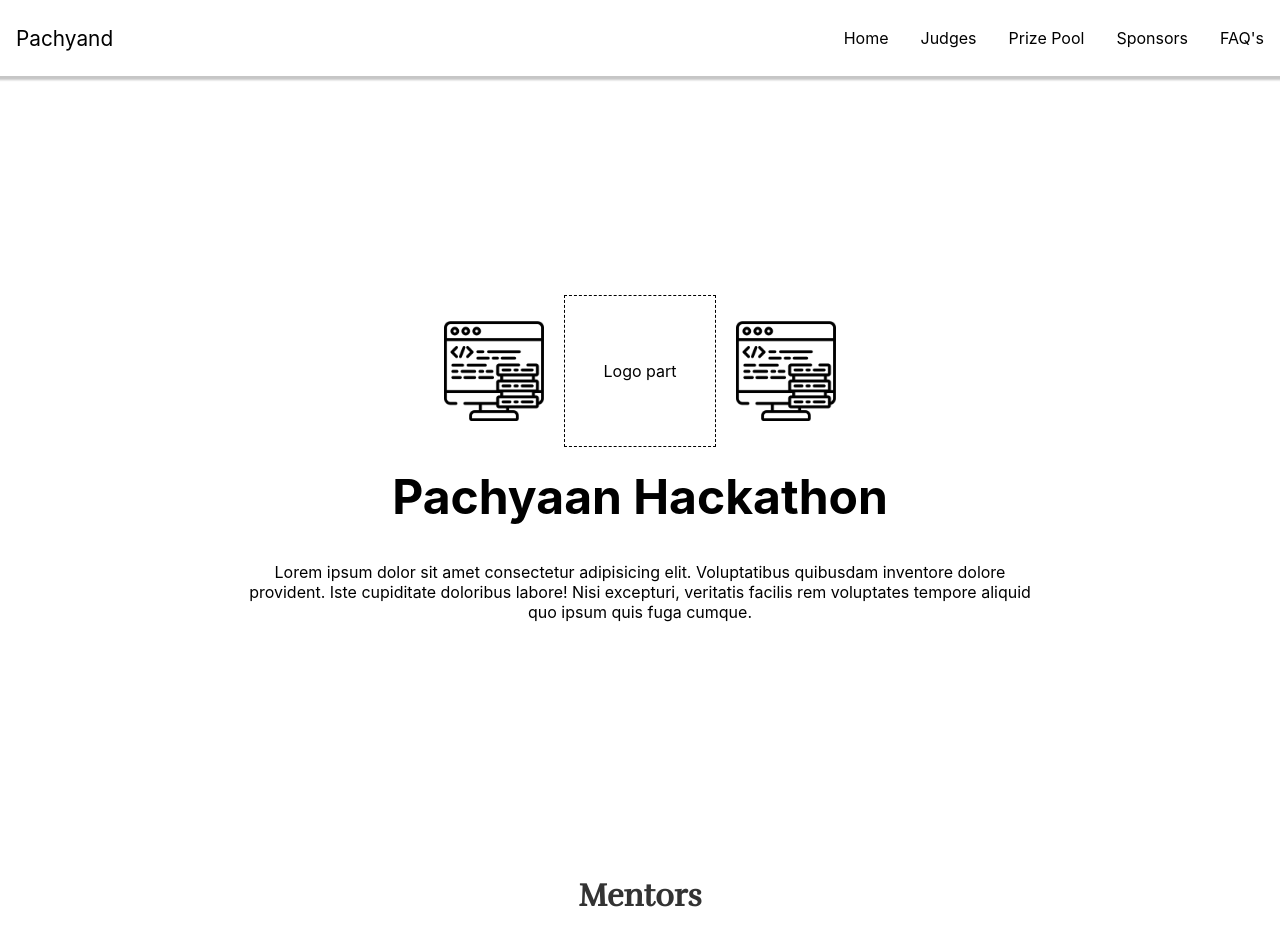
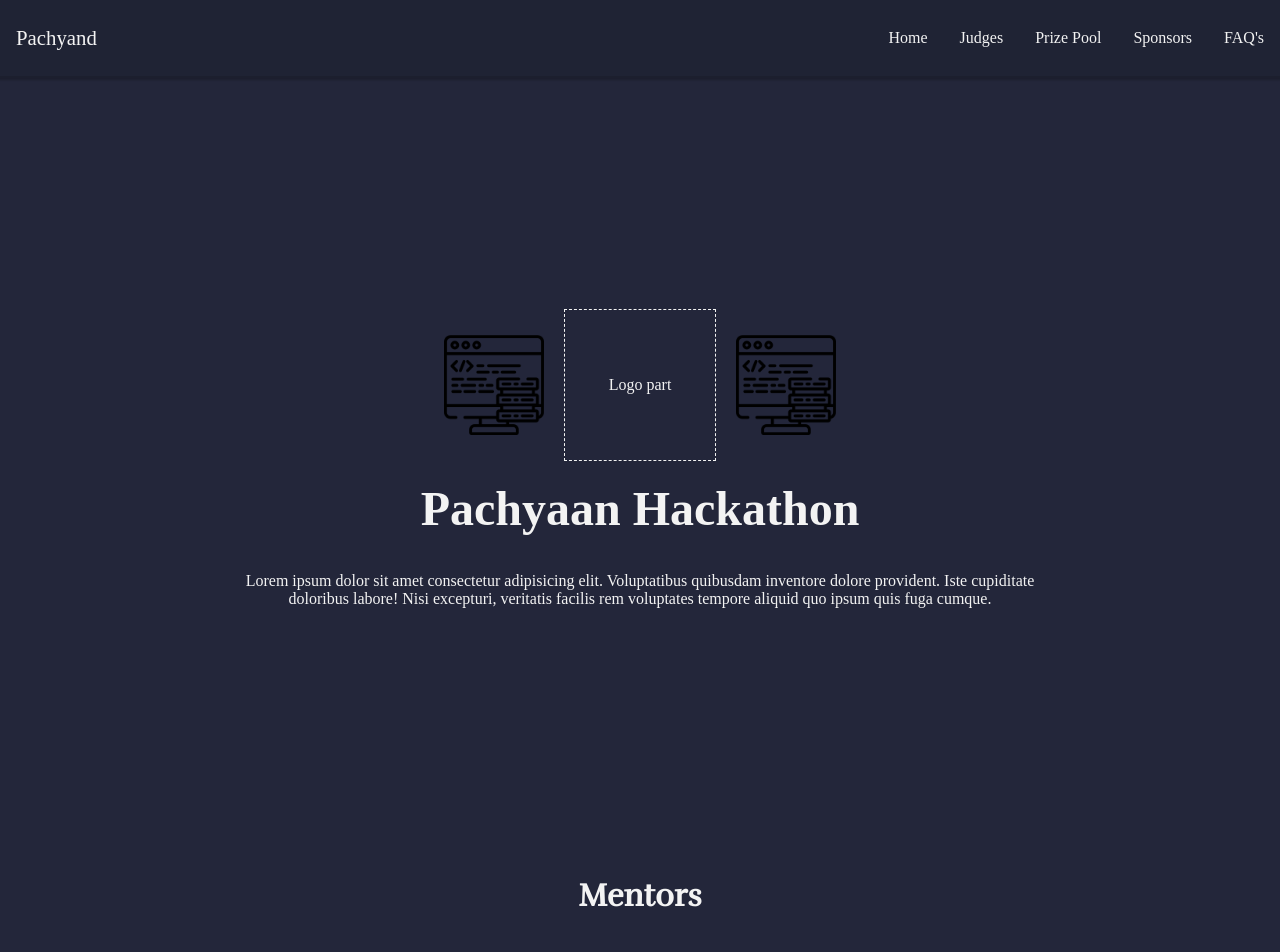
Before and after one commit to i-ces/Pachhyan-Hackathon, a React (Create React App) app: page / in a window 1280 px wide. Shown: the top 952 px of the page. Built offline with nearby package versions, Linux system fonts and the light colour scheme.

Commit message:
some minor ui changes

```diff
--- a/src/components/subcomponents/Card.css
+++ b/src/components/subcomponents/Card.css
@@ -1,6 +1,6 @@
 .card {
     width: 300px;
-    background-color: #f7f7f7;
+    background-color: #242961;
     border-radius: 10px;
     box-shadow: 0 2px 6px rgba(0, 0, 0, 0.1);
     transition: transform 0.3s ease;
--- a/src/components/subcomponents/title.css
+++ b/src/components/subcomponents/title.css
@@ -3,6 +3,6 @@
 .title {
     font-size: 32px;
     font-weight: bold;
-    color: #333;
+    color: #F3F3F3;
     font-family: "Rufina", sans-serif;
   }
--- a/src/components/topbar.css
+++ b/src/components/topbar.css
@@ -1,6 +1,3 @@
-a{
-  color: black;
-}
 button{
   border: none;
   background-color: transparent;
@@ -15,15 +12,15 @@ button{
   justify-content: space-between;
   position: relative;
   padding: 0.5rem 0rem;
-  background: rgba(255, 255, 255, 0.8);
-  color: black;
+  background: #1F2334;
+  color: #F3F3F3;
   backdrop-filter: blur(10px);
   box-shadow: 0 2px 2px 2px rgba(9, 9, 9, 0.23);
 }
 
   .brand-name {
     text-decoration: none;
-    color: black;
+    color: #F3F3F3;
     font-size: 1.3rem;
     margin-left: 1rem;
   }
@@ -39,7 +36,7 @@ button{
     margin: 0 1rem;
   }
   .navigation-menu li a {
-    text-decoration: black;
+    text-decoration: #F3F3F3;
     display: block;
     width: 100%;
   }
--- a/src/index.css
+++ b/src/index.css
@@ -1,13 +1,13 @@
 body {
   margin: 0;
-  font-family: -apple-system, BlinkMacSystemFont, 'Segoe UI', 'Roboto', 'Oxygen',
-    'Ubuntu', 'Cantarell', 'Fira Sans', 'Droid Sans', 'Helvetica Neue',
-    sans-serif;
-  -webkit-font-smoothing: antialiased;
-  -moz-osx-font-smoothing: grayscale;
+  background-color: #23263A;
+  color: #f3f3f3;
 }
 
 code {
   font-family: source-code-pro, Menlo, Monaco, Consolas, 'Courier New',
     monospace;
 }
+a{
+  color: #f3f3f3;
+}
```
